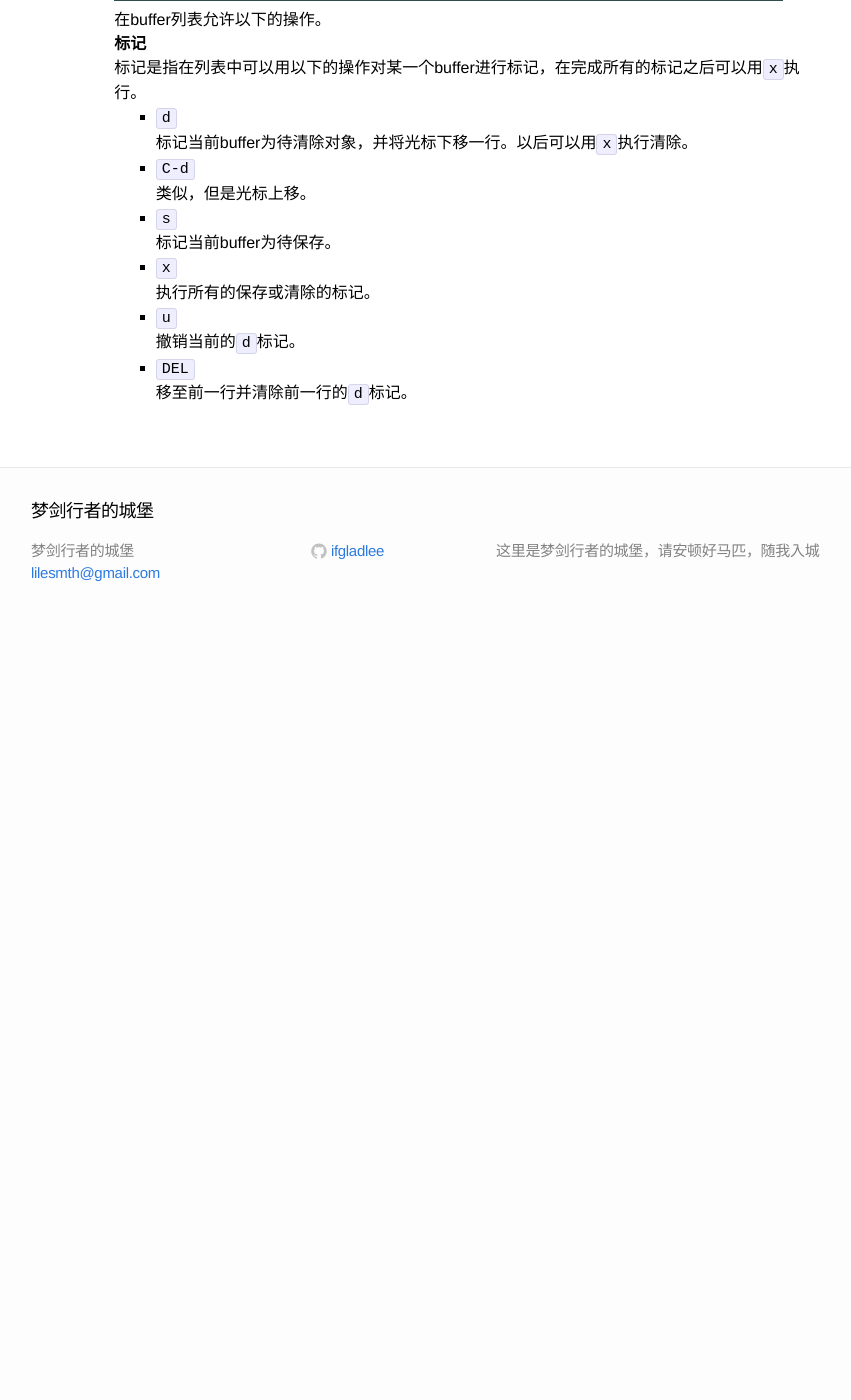
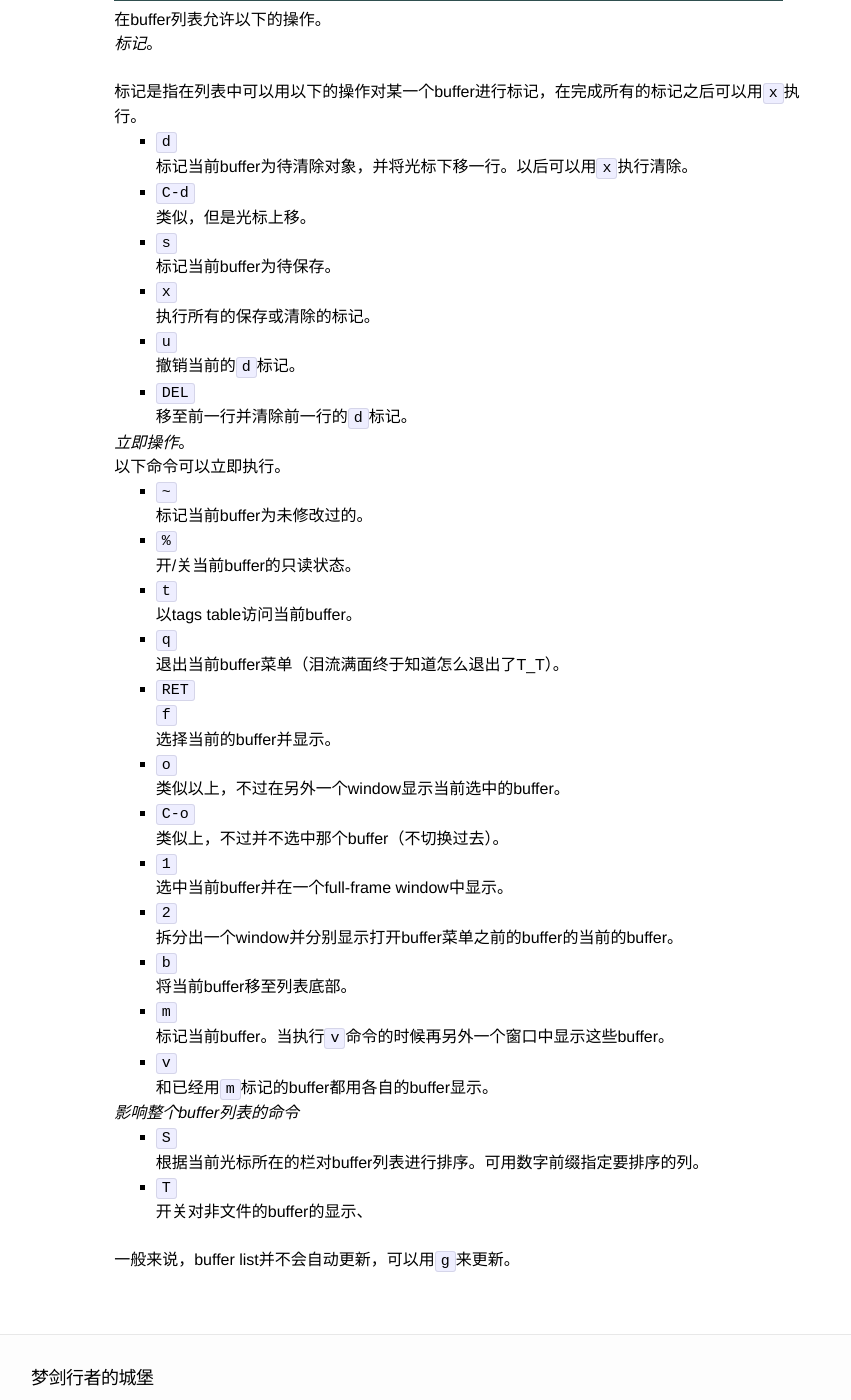
Before and after one commit to ifgladlee/ifgladlee.github.io, a Jekyll site: the page built from _posts/2014-09-05-emacs-notes-buffer.md, in a window 1280 px wide and 1400 px high, scrolled down 1426 px. Shown: the whole window, without its empty margins (209-1060 px from the left). Built offline with Jekyll 4.4.1, drawn with Linux system fonts in a browser that asks for light colours; before the commit the page ends 2056 px from its top, so only the background shows below that.

Commit message:
modify emacs notes

```diff
--- a/_posts/2014-09-05-emacs-notes-buffer.md
+++ b/_posts/2014-09-05-emacs-notes-buffer.md
@@ -86,7 +86,7 @@ categories: notes
 
     在buffer列表允许以下的操作。
 
-    **标记**
+    *标记*。<br/><br/>
 
     标记是指在列表中可以用以下的操作对某一个buffer进行标记，在完成所有的标记之后可以用`x`执行。
 
@@ -114,3 +114,69 @@ categories: notes
     * `DEL`
 
       移至前一行并清除前一行的`d`标记。
+
+    *立即操作*。
+
+    以下命令可以立即执行。
+
+    * `~`
+
+      标记当前buffer为未修改过的。
+
+    * `%`
+
+      开/关当前buffer的只读状态。
+
+    * `t`
+
+      以tags table访问当前buffer。
+
+    * `q`
+
+      退出当前buffer菜单（泪流满面终于知道怎么退出了T_T）。
+
+    * `RET`
+
+      `f`
+
+      选择当前的buffer并显示。
+
+    * `o`
+
+      类似以上，不过在另外一个window显示当前选中的buffer。
+
+    * `C-o`
+
+      类似上，不过并不选中那个buffer（不切换过去）。
+
+    * `1`
+
+      选中当前buffer并在一个full-frame window中显示。
+
+    * `2`
+
+      拆分出一个window并分别显示打开buffer菜单之前的buffer的当前的buffer。
+
+    * `b`
+
+      将当前buffer移至列表底部。
+
+    * `m`
+
+      标记当前buffer。当执行`v`命令的时候再另外一个窗口中显示这些buffer。
+
+    * `v`
+
+      和已经用`m`标记的buffer都用各自的buffer显示。
+
+    *影响整个buffer列表的命令*
+
+    * `S`
+
+      根据当前光标所在的栏对buffer列表进行排序。可用数字前缀指定要排序的列。
+
+    * `T`
+
+      开关对非文件的buffer的显示、<br/><br/>
+
+    一般来说，buffer list并不会自动更新，可以用`g`来更新。
```
